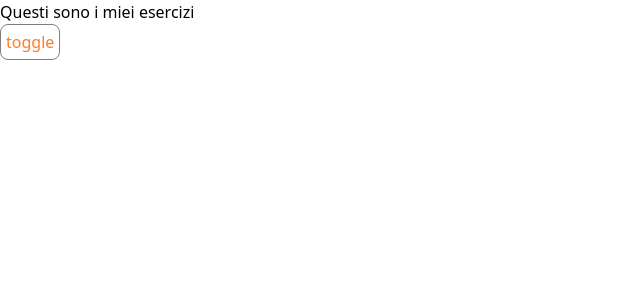
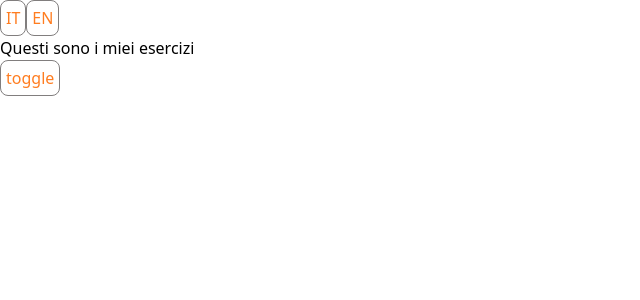
Before and after one commit to Aledevel/react, a React (Vite) app in the folder esercitazione 3/esercitazione/: page / in a window 1280 px wide. Shown: the top 300 px of the page, without its empty margins (0-640 px from the left). Built offline with nearby package versions, Linux system fonts and the light colour scheme.

Commit message:
esercizio clock language

```diff
--- a/esercitazione 3/esercitazione/src/App.jsx
+++ b/esercitazione 3/esercitazione/src/App.jsx
@@ -13,9 +13,21 @@ import { TodoList } from "./TodoList"
 import { Saluto } from "./Saluto"
 import { Comparatore } from "./Comparatore"
 import { Container } from "./Container"
+import { LanguageContext } from "./LanguageContext"
+import { useState } from "react"
+export function App(){
 
-export function App(){
-    return(
+  const [language,setLanguage]= useState('en')
+
+  function handleSetLanguage(language){setLanguage(language) }
+
+ return(
+  <div>
+    <button className="button" onClick={()=>handleSetLanguage('it')}>IT</button>
+
+    <button className="button" onClick={()=>handleSetLanguage('en')}>EN</button>
+
+<LanguageContext.Provider value={language}>
        <Container title={ <h1>Questi sono i miei esercizi</h1>}>
           <div  >
                 <Header />
@@ -37,5 +49,8 @@ export function App(){
                 <Comparatore/>
             </div>
         </Container>
-    )
+  </LanguageContext.Provider>
+   </div>
+ )
+
 }
--- a/esercitazione 3/esercitazione/src/Clock.jsx
+++ b/esercitazione 3/esercitazione/src/Clock.jsx
@@ -1,9 +1,11 @@
-import { useState, useEffect } from "react";
+import { useState, useEffect, useContext } from "react";
+import { LanguageContext } from "./LanguageContext";
+
 
 
 export function Clock(){
+    const language = useContext(LanguageContext)
     const [date,setDate] = useState(new Date())
-
     useEffect(()=>{
         console.log('setting the clock')
         const intervalID= setInterval(()=>{  setDate(new Date())},1000)
@@ -13,9 +15,10 @@ export function Clock(){
             clearInterval(intervalID)
         }
     }, [])
+
     return(
         <div className="clock">
-            <h2>l'ora attuale è {date.toLocaleTimeString()}</h2>
+            <h2>{language ==="en"? "The Local hour is :":"l'ora attuale è "}{date.toLocaleTimeString()}</h2>
         </div>
     )
 }
--- /dev/null
+++ b/esercitazione 3/esercitazione/src/LanguageContext.jsx
@@ -0,0 +1,3 @@
+import { createContext } from "react";
+
+export const LanguageContext= createContext('en')
```
